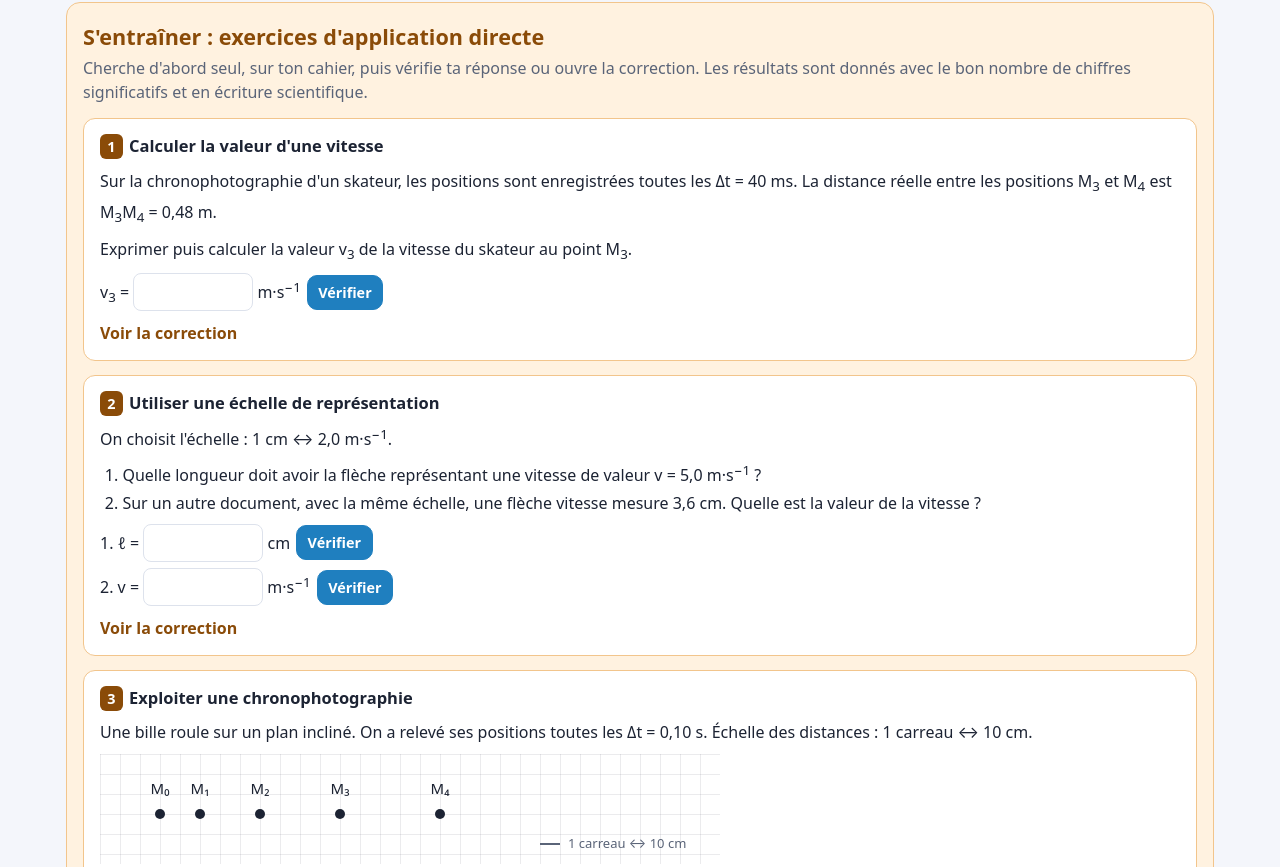
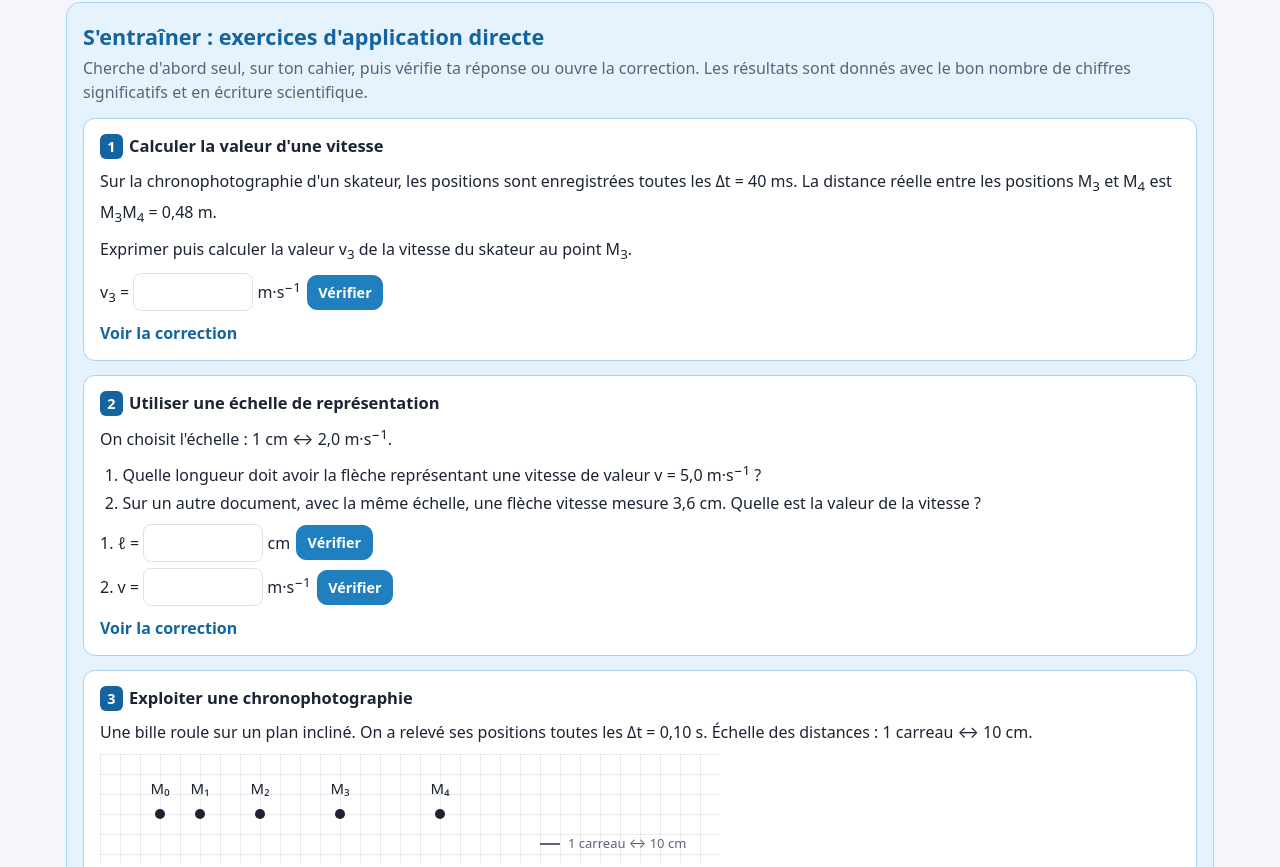
Before and after one commit to Benjaminbhk/animations-physique-chimie, a plain HTML site: page vecteur-vitesse/index.html in a window 1280 px wide. Shown: the part 1266-2133 px from the top of the page. Drawn offline with Linux system fonts and the light colour scheme.

Commit message:
Exercices en bleu ciel (couleurs du style commun)
Co-Authored-By: Claude Opus 5.5 <noreply@anthropic.com>
Claude-Session: https://claude.ai/code/session_01U1Pr7ftLdxrre9Jr2JgWEG

```diff
--- a/vecteur-vitesse/index.html
+++ b/vecteur-vitesse/index.html
@@ -12,7 +12,7 @@
   --canvas:#fbfcff; --grid:rgba(31,127,191,.13); --grid-strong:rgba(31,127,191,.28);
   --pt:#1c2333; --vcol:#1f6fd1; --dvcol:#e0540f; --fcol:#2b8a3e; --ground:#8a7a66;
   --ok:#2b8a3e; --ko:#c92a2a;
-  --exo-bg:#fff2e0; --exo-border:#f2c58c; --exo-ink:#8a4b08; --card:#ffffff;
+  --exo-bg:#e6f3fc; --exo-border:#a9d3f0; --exo-ink:#14659f; --card:#ffffff;
 }
 @media (prefers-color-scheme: dark){
   :root:not([data-theme="light"]){
@@ -21,7 +21,7 @@
     --canvas:#141821; --grid:rgba(95,179,234,.13); --grid-strong:rgba(95,179,234,.28);
     --pt:#e6e9f0; --vcol:#6aa8ff; --dvcol:#ff8a4c; --fcol:#5cc27a; --ground:#a8987f;
     --ok:#5cc27a; --ko:#ff7676;
-    --exo-bg:#2a2014; --exo-border:#5e4422; --exo-ink:#ffc078; --card:#1d2029;
+    --exo-bg:#0f2234; --exo-border:#25496b; --exo-ink:#8ccaf5; --card:#0b1828;
   }
 }
 :root[data-theme="dark"]{
@@ -30,7 +30,7 @@
   --canvas:#141821; --grid:rgba(95,179,234,.13); --grid-strong:rgba(95,179,234,.28);
   --pt:#e6e9f0; --vcol:#6aa8ff; --dvcol:#ff8a4c; --fcol:#5cc27a; --ground:#a8987f;
   --ok:#5cc27a; --ko:#ff7676;
-  --exo-bg:#2a2014; --exo-border:#5e4422; --exo-ink:#ffc078; --card:#1d2029;
+  --exo-bg:#0f2234; --exo-border:#25496b; --exo-ink:#8ccaf5; --card:#0b1828;
 }
 *{box-sizing:border-box}
 html{-webkit-text-size-adjust:100%}
@@ -81,7 +81,7 @@ tr.sel td{background:var(--accent-soft);font-weight:700}
 .vec{position:relative;display:inline-block;padding-top:.15em}
 .vec::before{content:"→";position:absolute;left:50%;top:-.5em;transform:translateX(-50%) scaleX(.9);font-size:.8em;line-height:1}
 
-/* ---------- exercices : fond coloré distinct de la modélisation ---------- */
+/* ---------- exercices : fond bleu ciel (mêmes couleurs que commun/exercices.css) ---------- */
 .exos{background:var(--exo-bg);border:1px solid var(--exo-border);border-radius:14px;padding:18px 16px 8px;margin:0 0 24px}
 .exos > h2{margin:0 0 .2rem;font-size:1.35rem;color:var(--exo-ink)}
 .exos > p.intro{margin:0 0 14px;color:var(--muted)}
```
